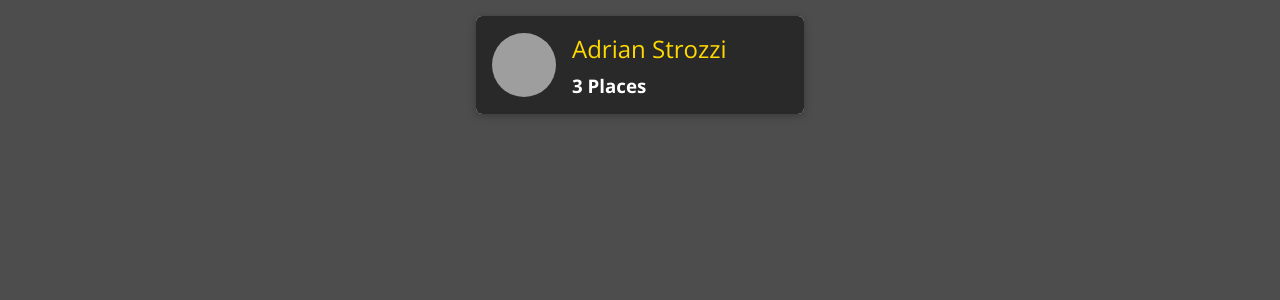
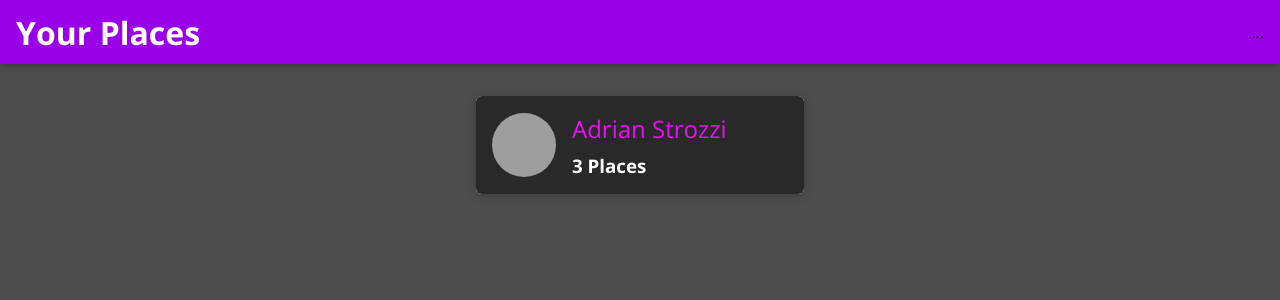
Before and after one commit to adrianstrozzi/MERN-App, a React (Create React App) app: page / in a window 1280 px wide. Shown: the top 300 px of the page. Built offline with nearby package versions, Linux system fonts and the light colour scheme; grey boxes are pictures that could not be loaded.

Commit message:
Added Navigation components and styles

```diff
--- a/src/App.js
+++ b/src/App.js
@@ -1,12 +1,15 @@
 import React from 'react';
 import { BrowserRouter as Router, Route, Redirect, Switch } from 'react-router-dom';
 
+import MainNavigation from './shared/components/Navigation/MainNavigation';
 import Users from './user/pages/Users';
 import NewPlace from './places/pages/NewPlace';
 
 const App = () => {
   return (
     <Router>
+      <MainNavigation />
+      <main>
         <Switch>
           <Route path="/" exact>
             <Users />
@@ -16,6 +19,7 @@
           </Route>
           <Redirect to="/" />
         </Switch>
+      </main>
     </Router>
   )
 };
--- /dev/null
+++ b/src/shared/components/Navigation/MainHeader.css
@@ -0,0 +1,23 @@
+.main-header {
+  width: 100%;
+  height: 4rem;
+  display: flex;
+  align-items: center;
+  position: fixed;
+  top: 0;
+  left: 0;
+  background: #9a00e7;
+  box-shadow: 0 2px 6px rgba(0, 0, 0, 0.26);
+  padding: 0 1rem;
+  z-index: 5;
+}
+
+main {
+  margin-top: 5rem;
+}
+
+@media (min-width: 768px) {
+  .main-header {
+    justify-content: space-between;
+  }
+}
--- /dev/null
+++ b/src/shared/components/Navigation/MainHeader.js
@@ -0,0 +1,12 @@
+import React from "react";
+import './MainHeader.css'
+
+const MainHeader = props => {
+  return (
+    <header className="main-header">
+      {props.children}
+    </header>
+  )
+}
+
+export default MainHeader;
--- /dev/null
+++ b/src/shared/components/Navigation/MainNavigation.css
@@ -0,0 +1,45 @@
+.main-navigation__menu-btn {
+  width: 3rem;
+  height: 3rem;
+  background: transparent;
+  border: none;
+  display: flex;
+  flex-direction: column;
+  justify-content: space-around;
+  margin-right: 2rem;
+  cursor: pointer;
+}
+
+.main-navigation__menu-btn span {
+  display: block;
+  width: 3rem;
+  height: 2.5px;
+  background: white;
+}
+
+.main-navigation__title {
+  color: white;
+}
+
+.main-navigation__title a {
+  text-decoration: none;
+  color: white;
+}
+
+.main-navigation__header-nav {
+  display: none;
+}
+
+.main-navigation__drawer-nav {
+  height: 100%;
+}
+
+@media (min-width: 768px) {
+  .main-navigation__menu-btn {
+    display: none;
+  }
+
+  .main-navigation__header-nav {
+    display: block;
+  }
+}
--- /dev/null
+++ b/src/shared/components/Navigation/MainNavigation.js
@@ -0,0 +1,25 @@
+import React from "react";
+import { Link } from 'react-router-dom'
+
+import MainHeader from "./MainHeader";
+import './MainNavigation.css'
+
+const MainNavigation = props => {
+  return (
+    <MainHeader>
+      <button className="main-navigation__menu-btn">
+        <span />
+        <span />
+        <span />
+      </button>
+      <h1 className="main-navigation__title">
+        <Link to="/">Your Places</Link>
+      </h1>
+      <nav>
+        ...
+      </nav>
+    </MainHeader>
+  )
+}
+
+export default MainNavigation;
--- a/src/user/components/UserItem.css
+++ b/src/user/components/UserItem.css
@@ -17,7 +17,7 @@
 
 .user-item a:hover,
 .user-item a:active {
-  background: #ffd900;
+  background: #a3a4ab;
 }
 
 .user-item__content {
@@ -34,7 +34,7 @@
   font-size: 1.5rem;
   margin: 0 0 0.5rem 0;
   font-weight: normal;
-  color: #ffd900;
+  color: #ea0cf6;
 }
 
 .user-item:hover h2,
--- a/src/user/components/UsersList.js
+++ b/src/user/components/UsersList.js
@@ -1,14 +1,17 @@
 import React from "react";
 
 import UserItem from "./UserItem";
+import Card from "../../shared/components/UIElements/Card";
 
-import './UsersList.css'
+import './UsersList.css';
 
 const UsersList = (props) => {
   if (props.items.length === 0) {
     return (
       <div className="center">
-        <h2>No users found.</h2>
+        <Card>
+          <h2>No users found.</h2>
+        </Card>
       </div>
     )
   }
```
Also changed, not shown: src/shared/components/Navigation/NavLinks.css (added), src/shared/components/Navigation/NavLinks.js (added), src/shared/components/Navigation/SideDrawer.css (added), src/shared/components/Navigation/SideDrawer.js (added). Lines whose indentation alone changed are shown as unchanged.
